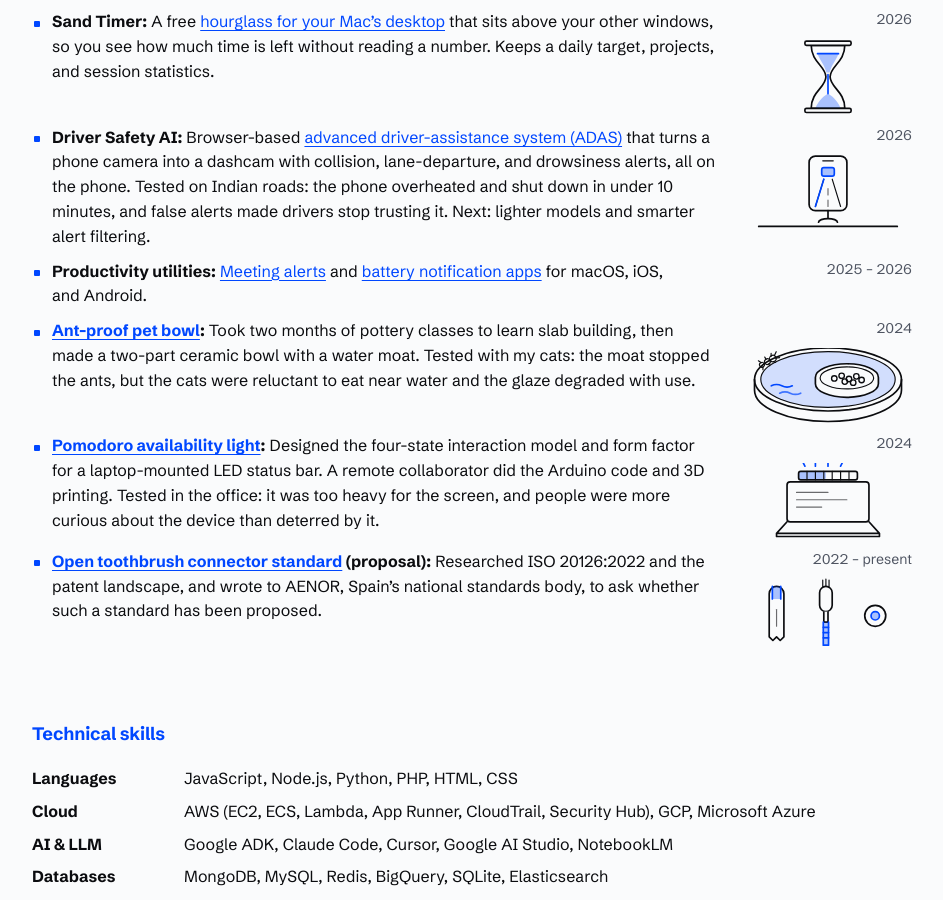
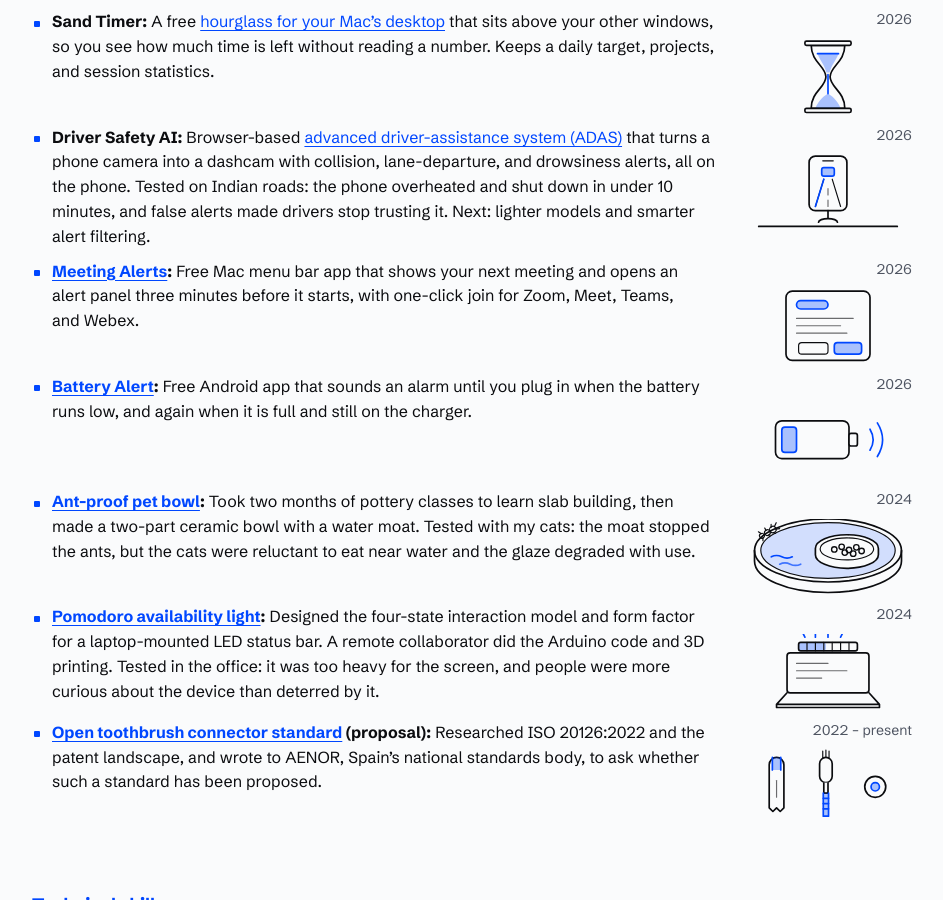
Before and after one commit to and/and.github.io, a Jekyll site: the page resume/index.html, which Jekyll copies as it is, in a window 1280 px wide and 900 px high, scrolled down 2591 px. Shown: the whole window, without its empty margins (168-1111 px from the left). Built offline with Jekyll 4.4.1, drawn with Linux system fonts in a browser that asks for light colours.

Commit message:
Resume: split Productivity utilities into Meeting Alerts and Battery Alert, with drawings and post links
Co-Authored-By: Claude Sonnet 5.5 <noreply@anthropic.com>
Claude-Session: https://claude.ai/code/session_01MuwebNEXBFxCrvNjpbsvNM

```diff
--- a/resume/index.html
+++ b/resume/index.html
@@ -278,7 +278,22 @@ a:hover { text-decoration-thickness: 2px; }
               <path class="ln" d="M71 83 A9 3.5 0 0 1 89 83"/>
               <path class="ln" d="M14 87 H146"/>
             </svg></figure></div></li>
-          <li class="dated" data-v="sw"><div class="pt"><b>Productivity utilities:</b> <a href="https://github.com/and/meeting-alerts-mac" target="_blank" rel="noopener">Meeting alerts</a> and <a href="https://github.com/and/battery" target="_blank" rel="noopener">battery notification apps</a> for macOS, iOS, and Android.</div><div class="side"><p class="dates">2025 – 2026</p></div></li>
+          <li class="dated" data-v="sw"><div class="pt"><b><a href="/utilities/meeting-alerts/">Meeting Alerts</a>:</b> Free Mac menu bar app that shows your next meeting and opens an alert panel three minutes before it starts, with one-click join for Zoom, Meet, Teams, and Webex.</div><div class="side"><p class="dates">2026</p><figure class="art"><svg viewBox="0 18 160 72" role="img" aria-label="Line drawing of a meeting alert panel: a label showing the meeting is about to start, three lines of details, and a blue Join button next to a Snooze button">
+              <rect class="body" x="40" y="21" width="80" height="66" rx="6"/>
+              <rect class="tint-strong" x="50" y="30" width="30" height="8" rx="4"/>
+              <rect class="water thin" x="50" y="30" width="30" height="8" rx="4"/>
+              <path class="ln thin" d="M50 47 H104 M50 54 H92 M50 61 H98" opacity=".6"/>
+              <rect class="ln thin" x="52" y="70" width="28" height="11" rx="3"/>
+              <rect class="tint-strong" x="86" y="70" width="26" height="11" rx="3"/>
+              <rect class="water thin" x="86" y="70" width="26" height="11" rx="3"/>
+            </svg></figure></div></li>
+          <li class="dated" data-v="sw"><div class="pt"><b><a href="/utilities/battery-alert/">Battery Alert</a>:</b> Free Android app that sounds an alarm until you plug in when the battery runs low, and again when it is full and still on the charger.</div><div class="side"><p class="dates">2026</p><figure class="art"><svg viewBox="0 18 160 72" role="img" aria-label="Line drawing of a phone battery that is nearly empty, with a short blue bar of charge left and sound waves coming off it for the alarm">
+              <rect class="body" x="30" y="34" width="70" height="36" rx="6"/>
+              <rect class="body" x="100" y="46" width="8" height="12" rx="2"/>
+              <rect class="tint-strong" x="36" y="40" width="14" height="24" rx="3"/>
+              <rect class="water thin" x="36" y="40" width="14" height="24" rx="3"/>
+              <path class="water" d="M120 42 Q126 52 120 62 M127 36 Q137 52 127 68"/>
+            </svg></figure></div></li>
           <li class="dated" data-v="des hw"><div class="pt"><b><a href="/making/ant-proof-pet-bowl/">Ant-proof pet bowl</a>:</b> Took two months of pottery classes to learn slab building, then made a two-part ceramic bowl with a water moat. Tested with my cats: the moat stopped the ants, but the cats were reluctant to eat near water and the glaze degraded with use.</div><div class="side"><p class="dates">2024</p><figure class="art"><svg viewBox="0 18 160 72" role="img" aria-label="Line drawing of the bowl from above and the side: an oval ceramic dish holding water, a round food bowl standing off-centre inside it, and an ant on the outer rim">
               <!-- water in the moat: the space between the dish wall and the food bowl -->
               <path class="tint" fill-rule="evenodd" d="M16 48 A64 26.5 0 1 0 144 48 A64 26.5 0 1 0 16 48 Z M68 46 A30 13 0 1 0 128 46 A30 13 0 1 0 68 46 Z"/>
```
